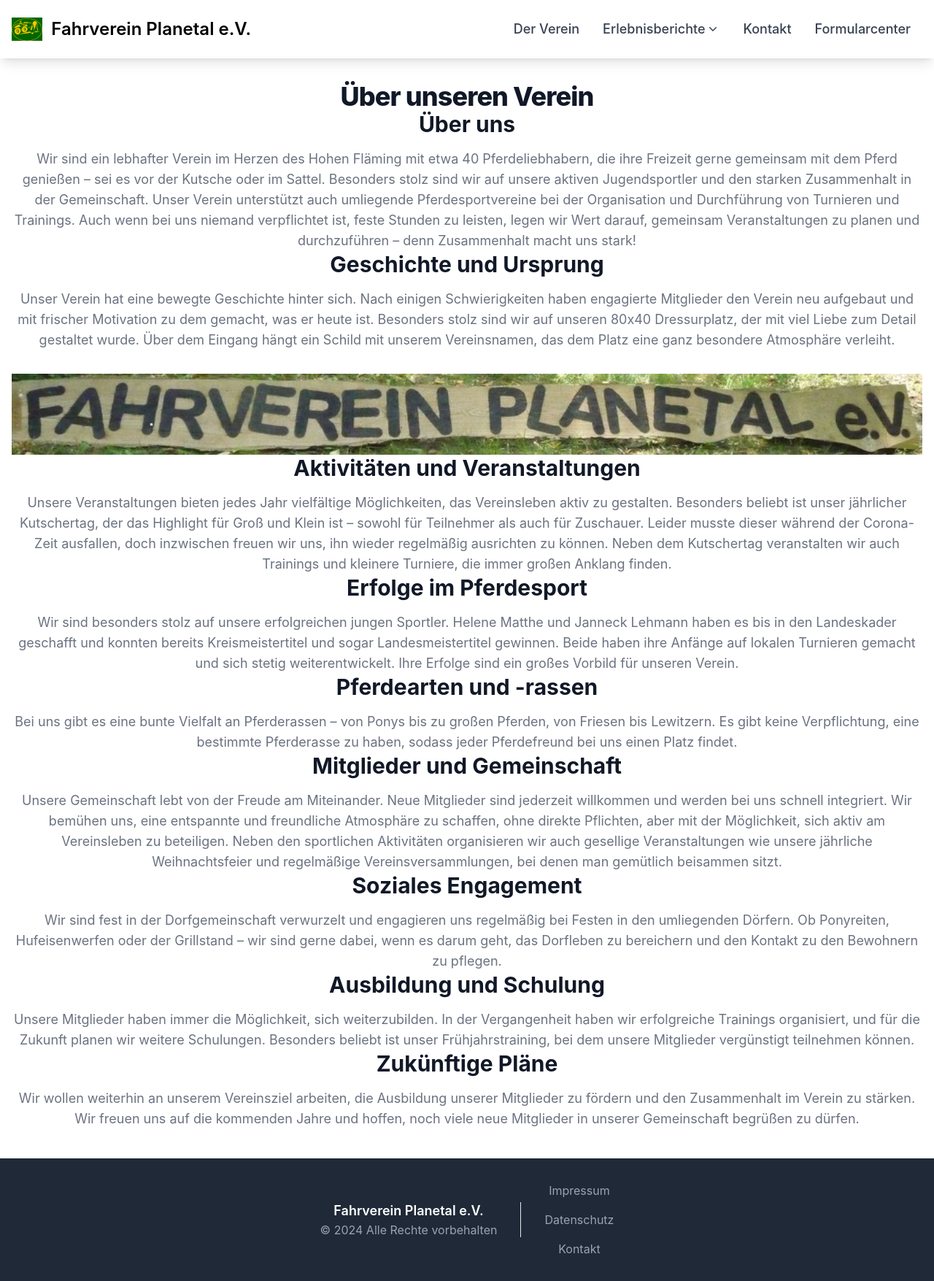
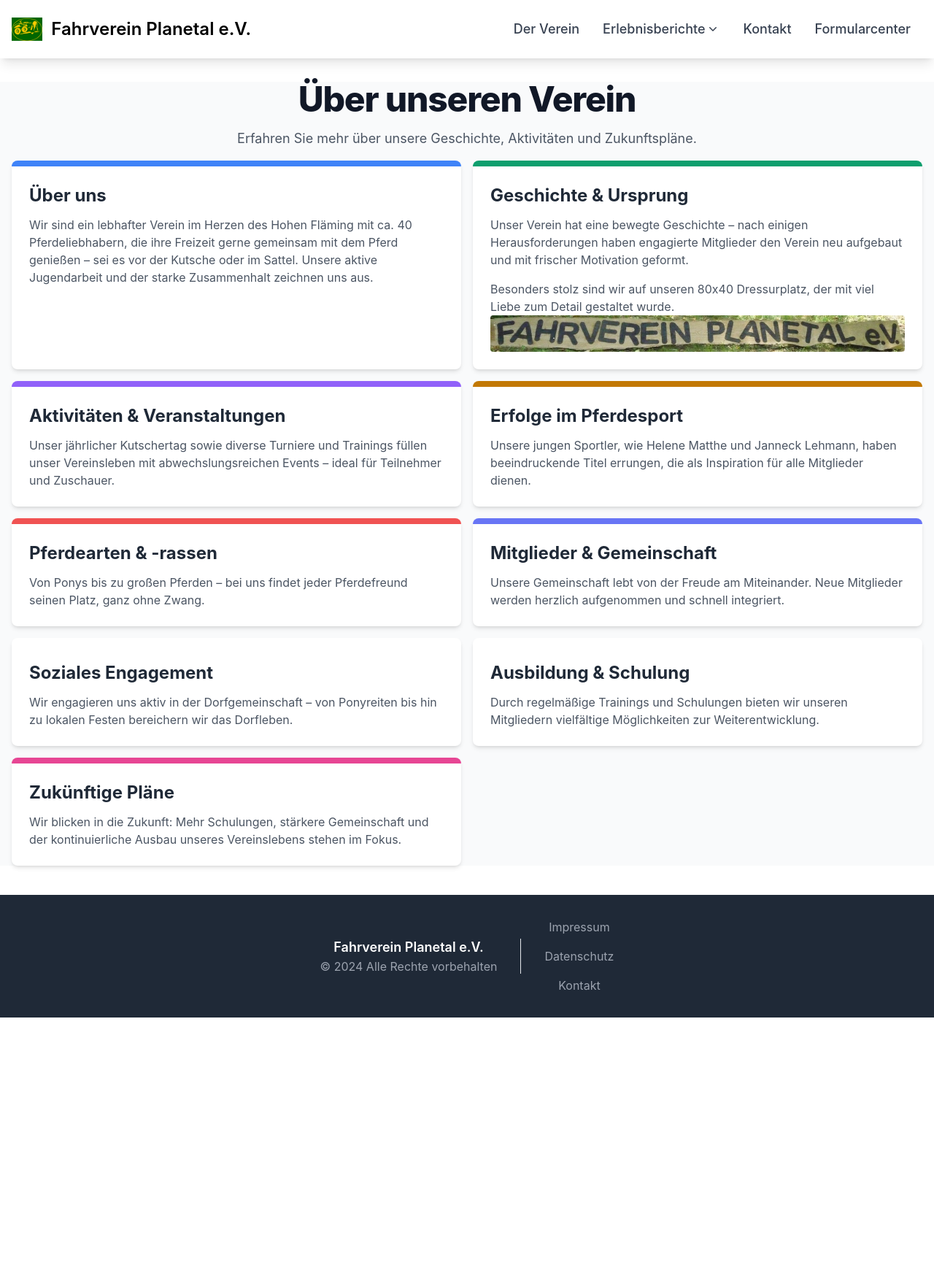
Before and after one commit to FischLord/flask-verein, a Flask app: page /verein in a window 1280 px wide. Shown: the whole page at 73% size. After the commit the page ends 1394 px from the top, so only its background shows below. Run offline with Flask 3, Linux system fonts and the light colour scheme; some libraries are stand-ins or nearby versions.

Commit message:
vereinsseite relayouting

```diff
--- a/app/templates/boilerplate/layout.html
+++ b/app/templates/boilerplate/layout.html
@@ -3,21 +3,23 @@
 <head>
   <meta charset="utf-8">
   <meta name="viewport" content="width=device-width, initial-scale=1">
-
   <title>{% if title %}{{ title }} - {% endif %}{{ config['APP_NAME'] }}</title>
-
   <link rel="shortcut icon" href="{{ url_for('static', filename='logo.png') }}">
   <link rel="stylesheet" href="https://cdnjs.cloudflare.com/ajax/libs/flowbite/2.2.1/flowbite.min.css" />
 </head>
-<body class="bg-slate-50 flex flex-col min-h-screen h-full m-0 p-0">
+<body class="bg-slate-50 flex flex-col min-h-screen m-0 p-0">
   {% include 'boilerplate/nav.html' %}
 
-    <div class="flex-grow">
+  <!-- Hauptinhalt, der den verfügbaren Platz ausfüllt -->
+  <main class="flex-grow">
     {% block content %}
     {% endblock %}
-    </div>
+  </main>
 
+  <!-- Footer erhält mt-auto, sodass er immer am unteren Rand des Viewports bleibt -->
+  <footer class="mt-auto">
     {% include 'boilerplate/footer.html' %}
+  </footer>
 
   <script src="https://cdnjs.cloudflare.com/ajax/libs/flowbite/2.2.1/flowbite.min.js"></script>
 </body>
--- a/app/templates/main/verein.html
+++ b/app/templates/main/verein.html
@@ -1,95 +1,130 @@
 {% extends 'boilerplate/layout.html' %}
 {% block content %}
+<section class="py-16 bg-gray-50">
+  <div class="max-w-screen-xl mx-auto px-4 lg:px-12">
+    <!-- Seitenüberschrift -->
+    <header class="text-center mb-16">
+      <h1 class="text-5xl font-extrabold tracking-tight text-gray-900 dark:text-white mb-4">
+        Über unseren Verein
+      </h1>
+      <p class="text-lg text-gray-600">Erfahren Sie mehr über unsere Geschichte, Aktivitäten und Zukunftspläne.</p>
+    </header>
 
-<section>
-    <div class="max-w-screen-xl mx-auto px-4 text-center lg:px-12">
-        <h1 class="text-4xl font-extrabold tracking-tight text-gray-900 dark:text-white mb-12">Über unseren Verein</h1>
+    <!-- Obere Karten-Gruppe -->
+    <div class="grid grid-cols-1 md:grid-cols-2 gap-4 mb-16 mt-4">
+      <!-- Karte: Über uns -->
+      <div class="bg-white rounded-lg shadow-md overflow-hidden">
+        <!-- Farbstreifen oben -->
+        <div class="h-2 bg-blue-500"></div>
+        <div class="p-6">
+          <h2 class="text-2xl font-bold text-gray-800 mb-3">Über uns</h2>
+          <p class="text-gray-600 text-base">
+            Wir sind ein lebhafter Verein im Herzen des Hohen Fläming mit ca. 40 Pferdeliebhabern, die ihre Freizeit gerne gemeinsam mit dem Pferd genießen – sei es vor der Kutsche oder im Sattel. Unsere aktive Jugendarbeit und der starke Zusammenhalt zeichnen uns aus.
+          </p>
+        </div>
+      </div>
 
-        <!-- Über uns -->
-        <div class="mb-16">
-            <h2 class="text-3xl font-bold text-gray-900 dark:text-white mb-4">Über uns</h2>
-            <p class="text-lg text-gray-500 dark:text-gray-400">
-                Wir sind ein lebhafter Verein im Herzen des Hohen Fläming mit etwa 40 Pferdeliebhabern, die ihre Freizeit gerne gemeinsam mit dem Pferd genießen – sei es vor der Kutsche oder im Sattel. Besonders stolz sind wir auf unsere aktiven Jugendsportler und den starken Zusammenhalt in der Gemeinschaft.
-                Unser Verein unterstützt auch umliegende Pferdesportvereine bei der Organisation und Durchführung von Turnieren und Trainings. Auch wenn bei uns niemand verpflichtet ist, feste Stunden zu leisten, legen wir Wert darauf, gemeinsam Veranstaltungen zu planen und durchzuführen – denn Zusammenhalt macht uns stark!
-            </p>
-        </div>
-
-        <!-- Geschichte und Ursprung -->
-        <!-- Geschichte und Ursprung -->
-        <div class="mb-16">
-            <h2 class="text-3xl font-bold text-gray-900 dark:text-white mb-4">Geschichte und Ursprung</h2>
-            <p class="text-lg text-gray-500 dark:text-gray-400 mb-8">
-                Unser Verein hat eine bewegte Geschichte hinter sich. Nach einigen Schwierigkeiten haben engagierte Mitglieder den Verein neu aufgebaut und mit frischer Motivation zu dem gemacht, was er heute ist.
-                Besonders stolz sind wir auf unseren 80x40 Dressurplatz, der mit viel Liebe zum Detail gestaltet wurde. Über dem Eingang hängt ein Schild mit unserem Vereinsnamen, das dem Platz eine ganz besondere Atmosphäre verleiht.
-            </p>
-            <!-- Vereinsschriftzug-Bild -->
-            <div class="w-full">
-                <img src="{{ url_for('static', filename='vereinsschriftzug.jpg') }}" alt="Vereinsschriftzug" class="w-full h-auto object-cover">
+      <!-- Karte: Geschichte & Ursprung -->
+      <div class="bg-white rounded-lg shadow-md overflow-hidden">
+        <div class="h-2 bg-green-500"></div>
+        <div class="p-6">
+          <h2 class="text-2xl font-bold text-gray-800 mb-3">Geschichte & Ursprung</h2>
+          <div class="md:flex md:space-x-6">
+            <div class="md:w-1/2 text-gray-600 text-base mb-4 md:mb-0">
+              <p class="mb-4">
+                Unser Verein hat eine bewegte Geschichte – nach einigen Herausforderungen haben engagierte Mitglieder den Verein neu aufgebaut und mit frischer Motivation geformt.
+              </p>
+              <p>
+                Besonders stolz sind wir auf unseren 80x40 Dressurplatz, der mit viel Liebe zum Detail gestaltet wurde.
+              </p>
             </div>
         </div>
+        <div class="md:w-1/2">
+          <img src="{{ url_for('static', filename='vereinsschriftzug.jpg') }}" alt="Vereinsschriftzug" class="w-full h-auto object-cover rounded">
+        </div>
+        </div>
+      </div>
 
+      <!-- Karte: Aktivitäten & Veranstaltungen -->
+      <div class="bg-white rounded-lg shadow-md overflow-hidden">
+        <div class="h-2 bg-purple-500"></div>
+        <div class="p-6">
+          <h2 class="text-2xl font-bold text-gray-800 mb-3">Aktivitäten & Veranstaltungen</h2>
+          <p class="text-gray-600 text-base">
+            Unser jährlicher Kutschertag sowie diverse Turniere und Trainings füllen unser Vereinsleben mit abwechslungsreichen Events – ideal für Teilnehmer und Zuschauer.
+          </p>
+        </div>
+      </div>
 
+      <!-- Karte: Erfolge im Pferdesport -->
+      <div class="bg-white rounded-lg shadow-md overflow-hidden">
+        <div class="h-2 bg-yellow-500"></div>
+        <div class="p-6">
+          <h2 class="text-2xl font-bold text-gray-800 mb-3">Erfolge im Pferdesport</h2>
+          <p class="text-gray-600 text-base">
+            Unsere jungen Sportler, wie Helene Matthe und Janneck Lehmann, haben beeindruckende Titel errungen, die als Inspiration für alle Mitglieder dienen.
+          </p>
+        </div>
+      </div>
+    </div>
 
-        <!-- Aktivitäten und Veranstaltungen -->
-        <div class="mb-16">
-            <h2 class="text-3xl font-bold text-gray-900 dark:text-white mb-4">Aktivitäten und Veranstaltungen</h2>
-            <p class="text-lg text-gray-500 dark:text-gray-400">
-                Unsere Veranstaltungen bieten jedes Jahr vielfältige Möglichkeiten, das Vereinsleben aktiv zu gestalten. Besonders beliebt ist unser jährlicher Kutschertag, der das Highlight für Groß und Klein ist – sowohl für Teilnehmer als auch für Zuschauer.
-                Leider musste dieser während der Corona-Zeit ausfallen, doch inzwischen freuen wir uns, ihn wieder regelmäßig ausrichten zu können. Neben dem Kutschertag veranstalten wir auch Trainings und kleinere Turniere, die immer großen Anklang finden.
-            </p>
+    <!-- Untere Karten-Gruppe -->
+    <div class="grid grid-cols-1 md:grid-cols-2 gap-4 mt-4">
+      <!-- Karte: Pferdearten & -rassen -->
+      <div class="bg-white rounded-lg shadow-md overflow-hidden">
+        <div class="h-2 bg-red-500"></div>
+        <div class="p-6">
+          <h2 class="text-2xl font-bold text-gray-800 mb-3">Pferdearten & -rassen</h2>
+          <p class="text-gray-600 text-base">
+            Von Ponys bis zu großen Pferden – bei uns findet jeder Pferdefreund seinen Platz, ganz ohne Zwang.
+          </p>
         </div>
+      </div>
 
-        <!-- Erfolge im Pferdesport -->
-        <div class="mb-16">
-            <h2 class="text-3xl font-bold text-gray-900 dark:text-white mb-4">Erfolge im Pferdesport</h2>
-            <p class="text-lg text-gray-500 dark:text-gray-400">
-                Wir sind besonders stolz auf unsere erfolgreichen jungen Sportler. Helene Matthe und Janneck Lehmann haben es bis in den Landeskader geschafft und konnten bereits Kreismeistertitel und sogar Landesmeistertitel gewinnen.
-                Beide haben ihre Anfänge auf lokalen Turnieren gemacht und sich stetig weiterentwickelt. Ihre Erfolge sind ein großes Vorbild für unseren Verein.
-            </p>
+      <!-- Karte: Mitglieder & Gemeinschaft -->
+      <div class="bg-white rounded-lg shadow-md overflow-hidden">
+        <div class="h-2 bg-indigo-500"></div>
+        <div class="p-6">
+          <h2 class="text-2xl font-bold text-gray-800 mb-3">Mitglieder & Gemeinschaft</h2>
+          <p class="text-gray-600 text-base">
+            Unsere Gemeinschaft lebt von der Freude am Miteinander. Neue Mitglieder werden herzlich aufgenommen und schnell integriert.
+          </p>
         </div>
+      </div>
 
-        <!-- Pferdearten und -rassen -->
-        <div class="mb-16">
-            <h2 class="text-3xl font-bold text-gray-900 dark:text-white mb-4">Pferdearten und -rassen</h2>
-            <p class="text-lg text-gray-500 dark:text-gray-400">
-                Bei uns gibt es eine bunte Vielfalt an Pferderassen – von Ponys bis zu großen Pferden, von Friesen bis Lewitzern. Es gibt keine Verpflichtung, eine bestimmte Pferderasse zu haben, sodass jeder Pferdefreund bei uns einen Platz findet.
-            </p>
+      <!-- Karte: Soziales Engagement -->
+      <div class="bg-white rounded-lg shadow-md overflow-hidden">
+        <div class="h-2 bg-teal-500"></div>
+        <div class="p-6">
+          <h2 class="text-2xl font-bold text-gray-800 mb-3">Soziales Engagement</h2>
+          <p class="text-gray-600 text-base">
+            Wir engagieren uns aktiv in der Dorfgemeinschaft – von Ponyreiten bis hin zu lokalen Festen bereichern wir das Dorfleben.
+          </p>
         </div>
+      </div>
 
-        <!-- Mitglieder und Gemeinschaft -->
-        <div class="mb-16">
-            <h2 class="text-3xl font-bold text-gray-900 dark:text-white mb-4">Mitglieder und Gemeinschaft</h2>
-            <p class="text-lg text-gray-500 dark:text-gray-400">
-                Unsere Gemeinschaft lebt von der Freude am Miteinander. Neue Mitglieder sind jederzeit willkommen und werden bei uns schnell integriert.
-                Wir bemühen uns, eine entspannte und freundliche Atmosphäre zu schaffen, ohne direkte Pflichten, aber mit der Möglichkeit, sich aktiv am Vereinsleben zu beteiligen.
-                Neben den sportlichen Aktivitäten organisieren wir auch gesellige Veranstaltungen wie unsere jährliche Weihnachtsfeier und regelmäßige Vereinsversammlungen, bei denen man gemütlich beisammen sitzt.
-            </p>
+      <!-- Karte: Ausbildung & Schulung -->
+      <div class="bg-white rounded-lg shadow-md overflow-hidden">
+        <div class="h-2 bg-orange-500"></div>
+        <div class="p-6">
+          <h2 class="text-2xl font-bold text-gray-800 mb-3">Ausbildung & Schulung</h2>
+          <p class="text-gray-600 text-base">
+            Durch regelmäßige Trainings und Schulungen bieten wir unseren Mitgliedern vielfältige Möglichkeiten zur Weiterentwicklung.
+          </p>
         </div>
+      </div>
 
-        <!-- Soziales Engagement -->
-        <div class="mb-16">
-            <h2 class="text-3xl font-bold text-gray-900 dark:text-white mb-4">Soziales Engagement</h2>
-            <p class="text-lg text-gray-500 dark:text-gray-400">
-                Wir sind fest in der Dorfgemeinschaft verwurzelt und engagieren uns regelmäßig bei Festen in den umliegenden Dörfern. Ob Ponyreiten, Hufeisenwerfen oder der Grillstand – wir sind gerne dabei, wenn es darum geht, das Dorfleben zu bereichern und den Kontakt zu den Bewohnern zu pflegen.
-            </p>
+      <!-- Karte: Zukünftige Pläne (über beide Spalten) -->
+      <div class="bg-white rounded-lg shadow-md overflow-hidden md:col-span-2">
+        <div class="h-2 bg-pink-500"></div>
+        <div class="p-6">
+          <h2 class="text-2xl font-bold text-gray-800 mb-3">Zukünftige Pläne</h2>
+          <p class="text-gray-600 text-base">
+            Wir blicken in die Zukunft: Mehr Schulungen, stärkere Gemeinschaft und der kontinuierliche Ausbau unseres Vereinslebens stehen im Fokus.
+          </p>
         </div>
-
-        <!-- Ausbildung und Schulung -->
-        <div class="mb-16">
-            <h2 class="text-3xl font-bold text-gray-900 dark:text-white mb-4">Ausbildung und Schulung</h2>
-            <p class="text-lg text-gray-500 dark:text-gray-400">
-                Unsere Mitglieder haben immer die Möglichkeit, sich weiterzubilden. In der Vergangenheit haben wir erfolgreiche Trainings organisiert, und für die Zukunft planen wir weitere Schulungen. Besonders beliebt ist unser Frühjahrstraining, bei dem unsere Mitglieder vergünstigt teilnehmen können.
-            </p>
-        </div>
-
-        <!-- Zukünftige Pläne -->
-        <div>
-            <h2 class="text-3xl font-bold text-gray-900 dark:text-white mb-4">Zukünftige Pläne</h2>
-            <p class="text-lg text-gray-500 dark:text-gray-400">
-                Wir wollen weiterhin an unserem Vereinsziel arbeiten, die Ausbildung unserer Mitglieder zu fördern und den Zusammenhalt im Verein zu stärken. Wir freuen uns auf die kommenden Jahre und hoffen, noch viele neue Mitglieder in unserer Gemeinschaft begrüßen zu dürfen.
-            </p>
-        </div>
+      </div>
     </div>
+  </div>
 </section>
-
 {% endblock %}
```
Lines whose indentation alone changed are shown as unchanged.
